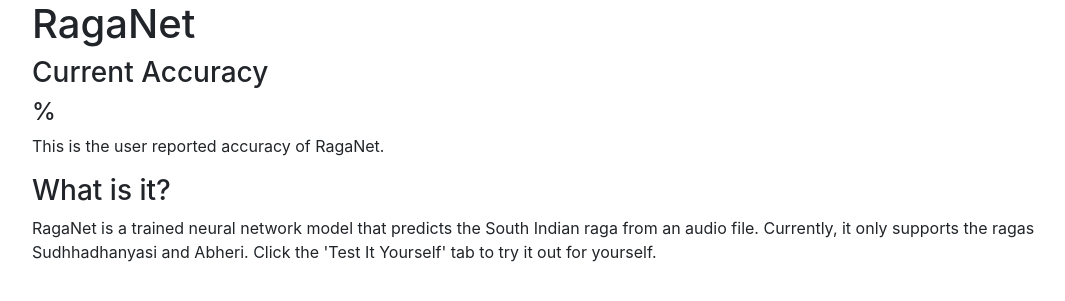
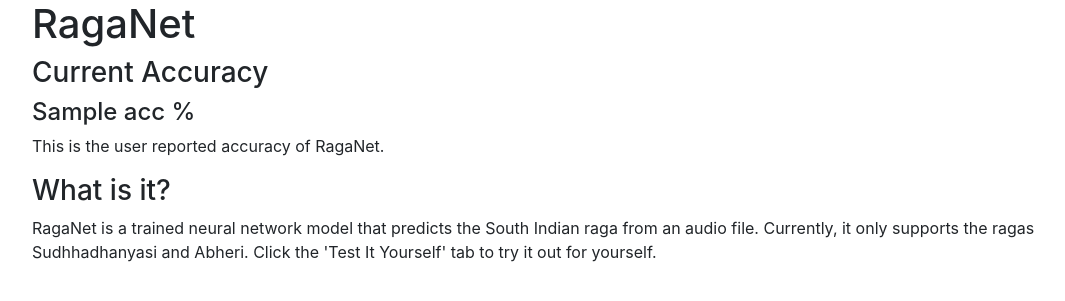
Before and after one commit to mangomadhava/raganet_website, a Flask app: template flask_app/templates/index.html in a window 1280 px wide. Shown: the part 56-357 px from the top of the page, without its empty margins (53-1118 px from the left). Run offline with Flask 2, Linux system fonts and the light colour scheme; the template is opened without the code that fills it: most values are stand-ins (such as "Sample title", 1, 10 or a date in 2020); some libraries are stand-ins or nearby versions.

Commit message:
minor fixes

```diff
--- a/flask_app/movies/routes.py
+++ b/flask_app/movies/routes.py
@@ -21,6 +21,7 @@ def index():
     formatter = "{0:.2f}"
     acc = acc_object.correct / (acc_object.num_tries + 10e-10)
     acc = formatter.format(acc)
+    acc = acc * 100
     return render_template("index.html", acc = acc)
 
 
--- a/flask_app/templates/index.html
+++ b/flask_app/templates/index.html
@@ -4,7 +4,7 @@
 
 <h1 id="raganet">RagaNet</h1>
 <h3 id="current-accuracy">Current Accuracy</h3>
-<h4>{{float(acc) * 100 }} % </h4>
+<h4>{{ acc }} % </h4>
 <p>This is the user reported accuracy of RagaNet. </p>
 <h3 id="what-is-it-">What is it?</h3>
 <p>RagaNet is a trained neural network model that predicts the South Indian raga from an audio file. Currently, it only supports the ragas Sudhhadhanyasi and Abheri. Click the 'Test It Yourself' tab to try it out for yourself. </p>
```
